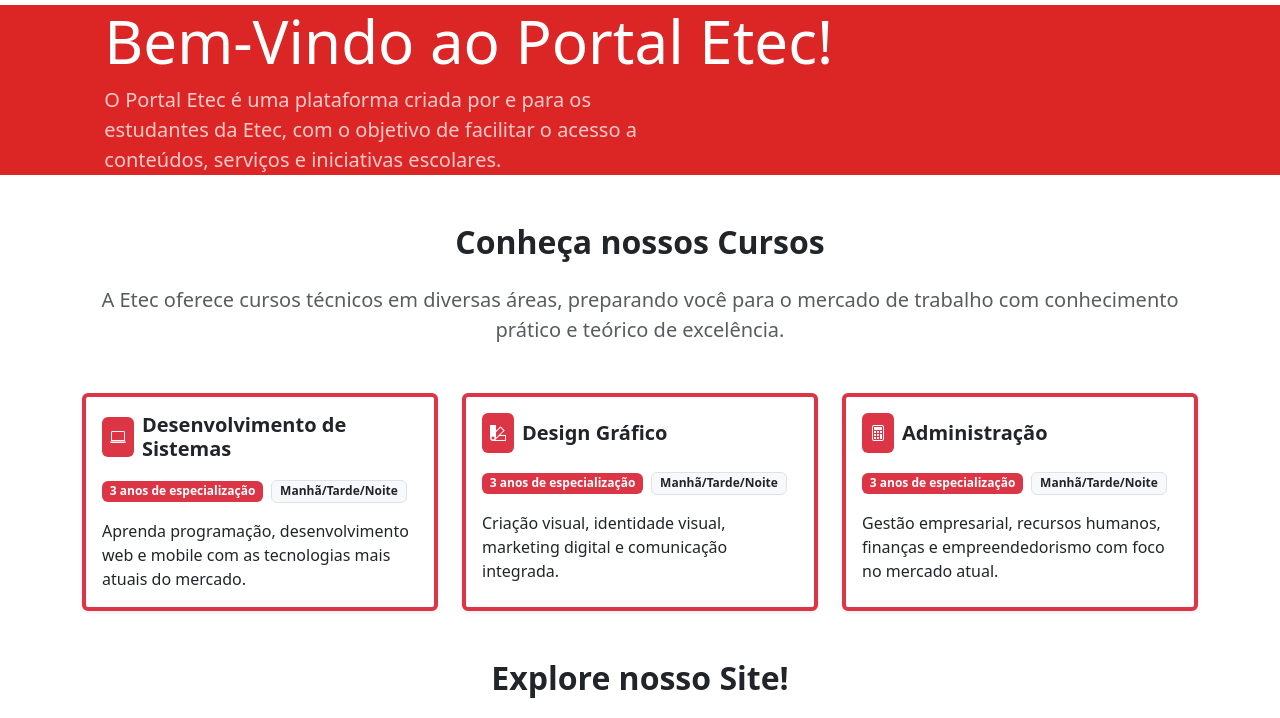
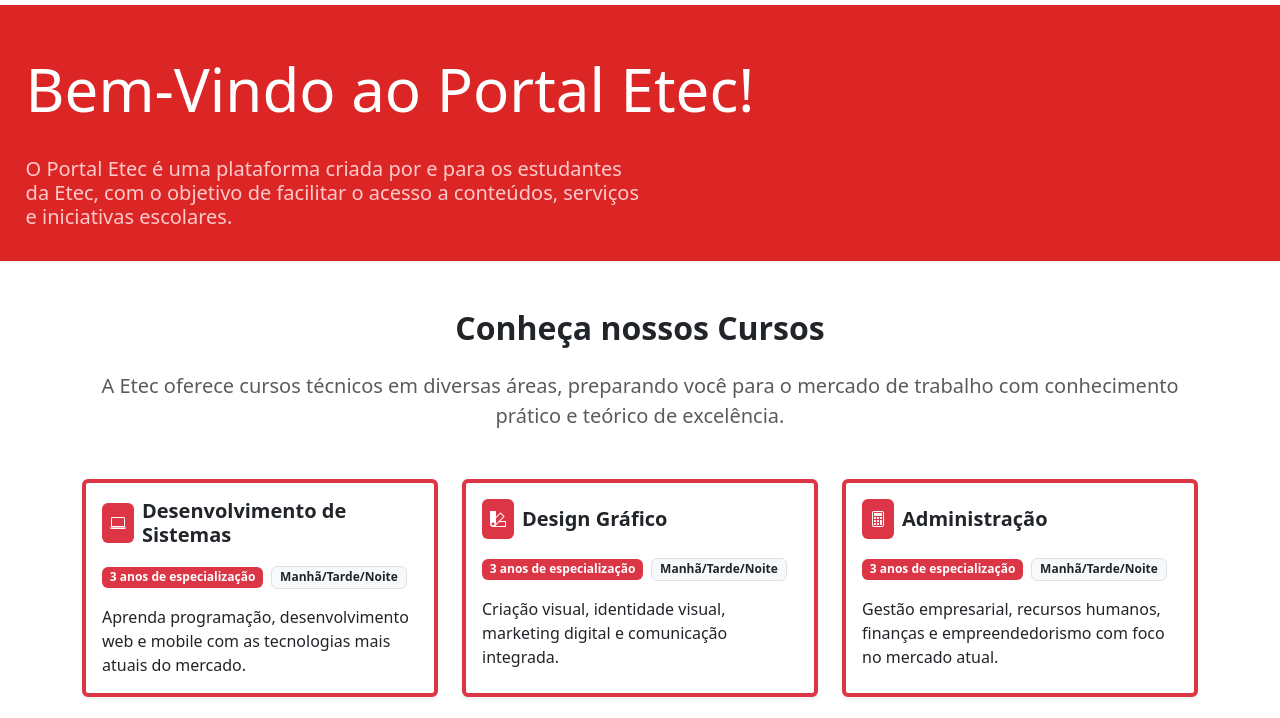
Before and after one commit to Joaogit2008/Portal-Etec, a plain HTML site: page index.html in a window 1280 px wide. Shown: the part 55-773 px from the top of the page. Drawn offline with nearby package versions, Linux system fonts and the light colour scheme.

Commit message:
Update index.html

```diff
--- a/index.html
+++ b/index.html
@@ -33,10 +33,10 @@
     </nav>
 
     <div class="conteudo1">
-        <div class="container style">
-            <h1 class="titulo1">Bem-Vindo ao Portal Etec!</h1>
-            <p class="titulo2">O Portal Etec é uma plataforma criada por e para os estudantes da Etec, com o objetivo de facilitar o acesso a conteúdos, serviços e iniciativas escolares.</p>
-        </div>
+        <br><br>
+        <h1 class="titulo1">Bem-Vindo ao Portal Etec!</h1><br>
+        <h5 class="titulo2">O Portal Etec é uma plataforma criada por e para os estudantes da Etec, com o objetivo de facilitar o acesso a conteúdos, serviços e iniciativas escolares.</h5>
+        <br>
     </div>
 
     <div class="container my-5">
```
